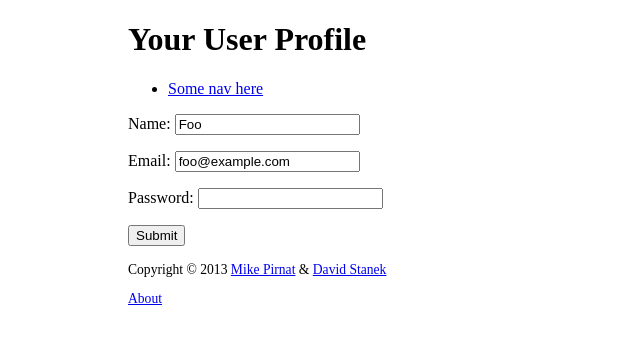
After one commit to mpirnat/lets-be-bad-guys, a Django app: page /direct-object-references/users/1 in a window 1280 px wide. The commit adds this page. Shown: the top 344 px of the page, without its empty margins (0-640 px from the left). Run offline with Django 3.2, Linux system fonts and the light colour scheme.

Commit message:
Adds exercise for insecure direct object references

```diff
--- a/badguys/vulnerable/views.py
+++ b/badguys/vulnerable/views.py
@@ -90,6 +90,31 @@ def xss_query(request):
 
 
 ## 04 - Insecure Direct Object References
+users = {
+    '1': {
+        'name': 'Foo',
+        'email': 'foo@example.com',
+        'admin': False,
+    },
+    '2': {
+        'name': 'Bar',
+        'email': 'bar@example.com',
+        'admin': True,
+    }
+}
+
+def dor_user_profile(request, userid=None):
+    env = {}
+    user_data = users.get(userid)
+
+    if request.method == 'POST':
+        user_data['name'] = request.POST.get('name') or user_data['name']
+        user_data['email'] = request.POST.get('email') or user_data['email']
+        env['updated'] = True
+
+    env['user_data'] = user_data
+    env['user_id'] = userid
+    return render(request, 'vulnerable/direct_object_references/profile.html', env)
 
 
 ## 06 - Sensitive Data Exposure
--- a/badguys_project/templates/index.html
+++ b/badguys_project/templates/index.html
@@ -22,7 +22,7 @@
         <li><a href="{% url 'injection' %}">A1: Injection</a></li>
         <li>A2: Broken Authentication and Session Management</li>
         <li><a href="{% url 'xss' %}">A3: Cross-Site Scripting (XSS)</a></li>
-        <li>A4: Insecure Direct Object References</li>
+        <li><a href="{% url 'direct-object-references' %}">A4: Insecure Direct Object References</a></li>
         <li>A5: Security Misconfiguration</li>
         <li><a href="{% url 'exposure' %}">A6: Sensitive Data Exposure</a></li>
         <li><a href="{% url 'access-control' %}">A7: Missing Function-Level Access Control</a></li>
--- /dev/null
+++ b/badguys_project/templates/vulnerable/direct_object_references/profile.html
@@ -0,0 +1,34 @@
+{% extends "exercise_base.html" %}
+
+{% block title %}Your User Profile{% endblock %}
+
+{% block header %}
+    <h1>Your User Profile</h1>
+{% endblock %}
+
+{% block content %}
+
+{% if updated %}
+<p>Updated your user profile, thanks!</p>
+{% endif %}
+
+<form action="{% url 'direct-object-references-profile' user_id %}" method="POST">
+
+{% if user_data.admin %}
+<p>You are an admin! Use it wisely.</p>
+{% endif %}
+
+<p><label for="name">Name:</label>
+    <input type="text" name="name" id="name" value="{{ user_data.name }}"></p>
+
+<p><label for="email">Email:</label>
+    <input type="email" name="email" id="email" value="{{ user_data.email }}"></p>
+
+<p><label for="password">Password:</label>
+    <input type="password" name="password" id="password"></p>
+
+<p><input type="submit"></p>
+
+</form>
+
+{% endblock %}
--- a/badguys_project/urls.py
+++ b/badguys_project/urls.py
@@ -40,6 +40,12 @@ urlpatterns += patterns('badguys.vulnerable.views',
         name="xss-query"),
 
     # Exercise 04 - Insecure Direct Object References
+    url(r'^direct-object-references$',
+        TemplateView.as_view(template_name='vulnerable/direct_object_references/index.html'),
+        name="direct-object-references"),
+
+    url(r'^direct-object-references/users/(?P<userid>\d+)$', 'dor_user_profile',
+        name='direct-object-references-profile'),
 
     # Exercise 05 - Security Misconfiguration
 
```
Also changed, not shown: badguys_project/templates/vulnerable/direct_object_references/index.html (added, +20 -0 lines).
